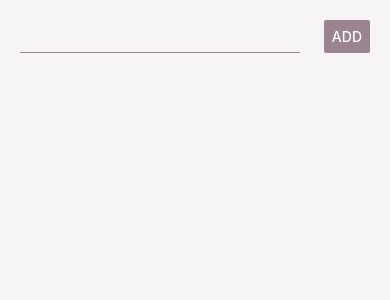
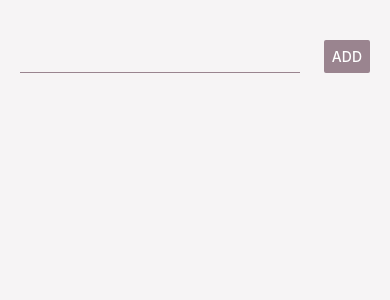
Before and after one commit to sotopro/rn-001, a React Native app: screen / in a window 390 px wide. Shown: the top 300 px of the page. Built offline with nearby package versions, Linux system fonts and the light colour scheme.

Commit message:
[feature] - add styles

```diff
--- a/App.js
+++ b/App.js
@@ -1,4 +1,6 @@
-import { StyleSheet, Text, View, TextInput, Button } from 'react-native';
+import {View, TextInput, Button } from 'react-native';
+import { styles } from './styles';
+
 
 export default function App() {
   return (
@@ -10,20 +12,3 @@ export default function App() {
     </View>
   );
 }
-
-const styles = StyleSheet.create({
-  container: {
-    flex: 1,
-    backgroundColor: '#F6F4F5',
-  },
-  inputContainer: {
-    flexDirection: 'row',
-    justifyContent: 'space-between',
-    margin: 20,
-  },
-  input: {
-    width: '80%',
-    borderBottomWidth: 1,
-    borderBottomColor: '#9A848F',
-  }
-});
--- /dev/null
+++ b/styles.js
@@ -0,0 +1,19 @@
+import { StyleSheet } from 'react-native';
+
+export const styles = StyleSheet.create({
+    container: {
+      flex: 1,
+      backgroundColor: '#F6F4F5',
+    },
+    inputContainer: {
+      flexDirection: 'row',
+      justifyContent: 'space-between',
+      marginHorizontal: 20,
+      marginVertical: 40,
+    },
+    input: {
+      width: '80%',
+      borderBottomWidth: 1,
+      borderBottomColor: '#9A848F',
+    }
+  });
```
